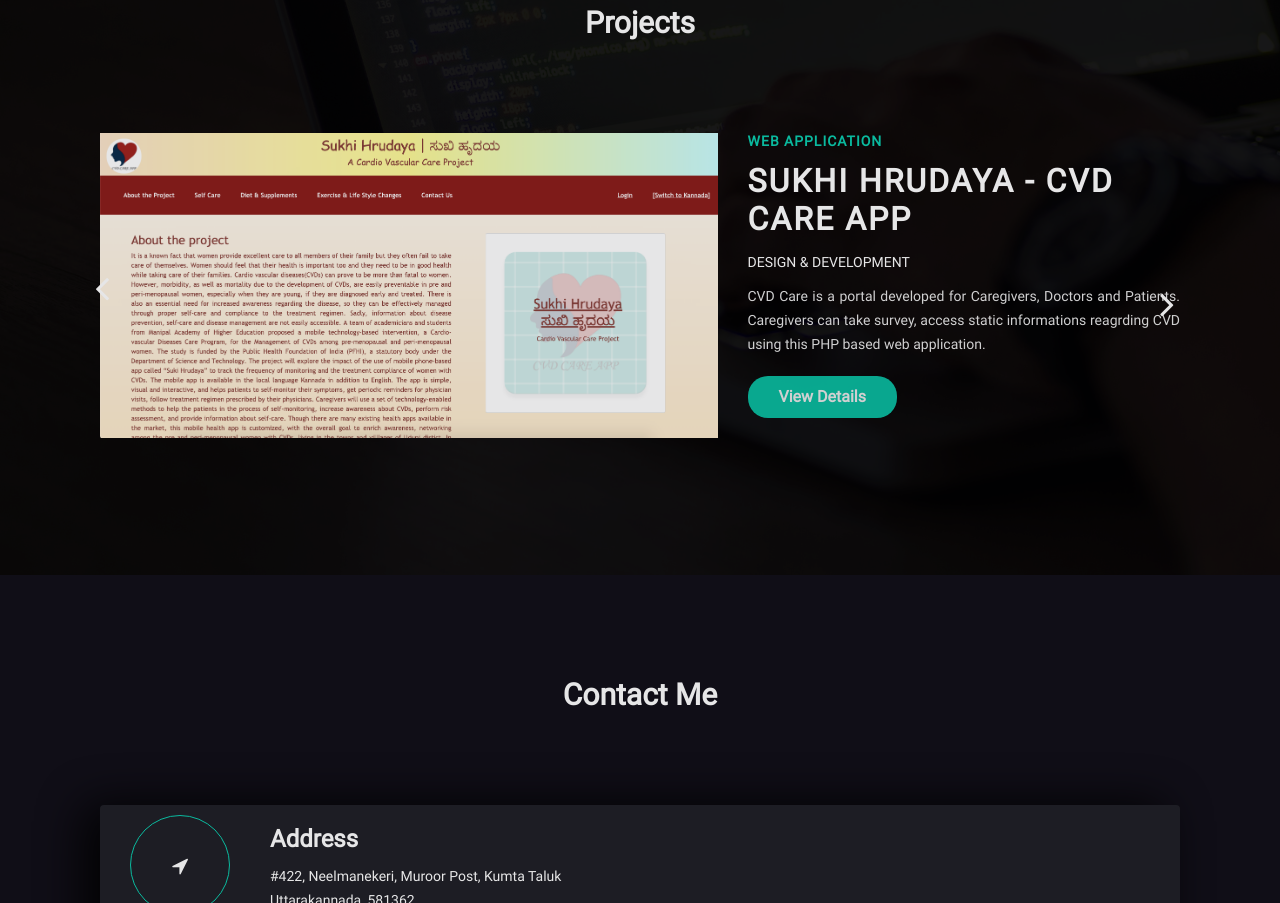
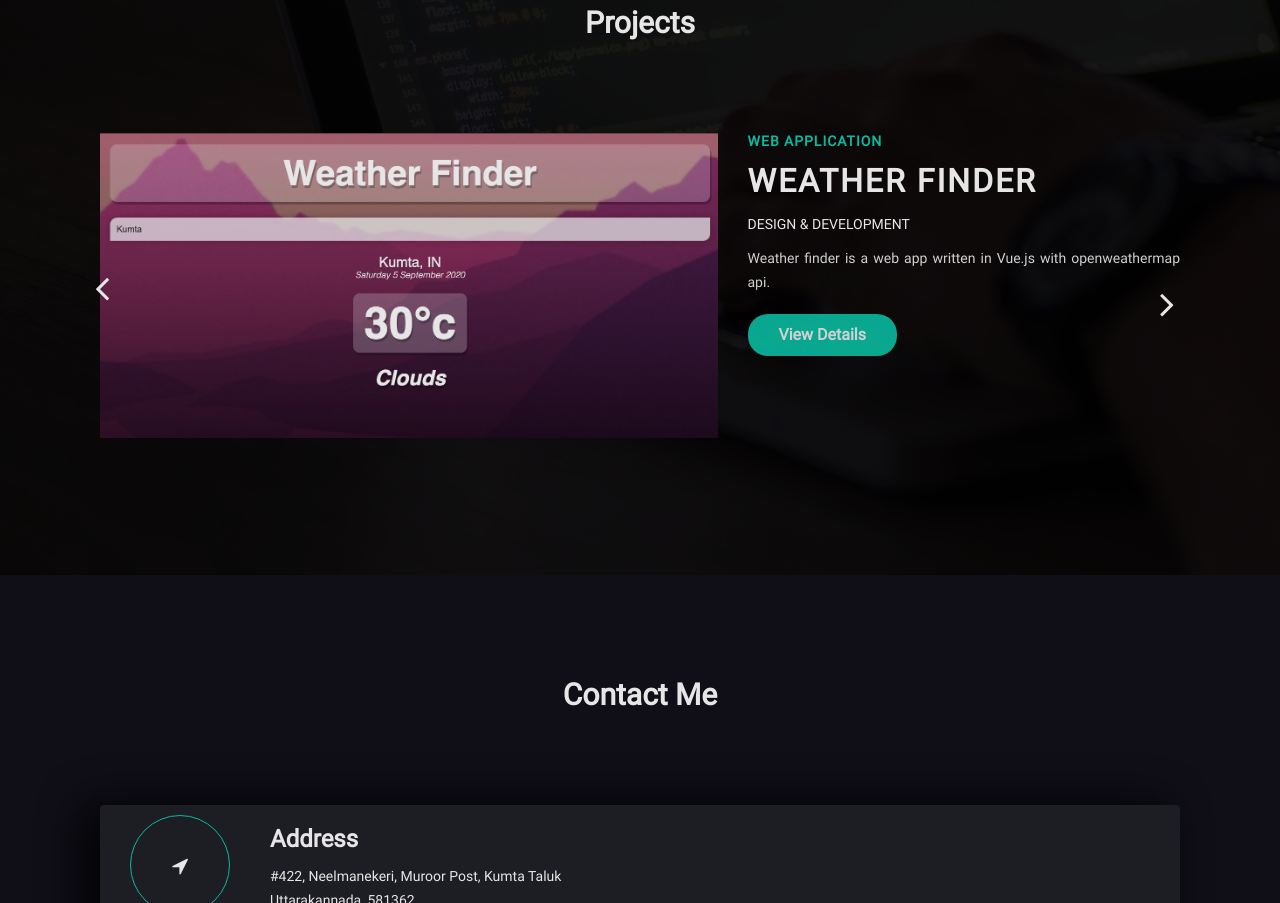
Before and after one commit to shivaprasad-bhat/shivaprasad-portfolio, a plain HTML site: page index.html in a window 1280 px wide. Shown: the part 4456-5359 px from the top of the page. Drawn offline with Linux system fonts and the light colour scheme.

Commit message:
adding weather app details

```diff
--- a/index.html
+++ b/index.html
@@ -1204,6 +1204,68 @@
                                                 data-wow-delay="0.2s"
                                             >
                                                 <img
+                                                    src="assets/images/wether.png"
+                                                    alt=""
+                                                    class="img-fluid"
+                                                />
+                                            </div>
+                                        </div>
+                                        <div class="col-sm-5">
+                                            <div
+                                                class="mh-featured-project-content"
+                                            >
+                                                <h4
+                                                    class="project-category wow fadeInUp"
+                                                    data-wow-duration="0.8s"
+                                                    data-wow-delay="0.4s"
+                                                >
+                                                    Web Application
+                                                </h4>
+                                                <h2
+                                                    class="wow fadeInUp"
+                                                    data-wow-duration="0.8s"
+                                                    data-wow-delay="0.5s"
+                                                >
+                                                    Weather Finder
+                                                </h2>
+                                                <span
+                                                    class="wow fadeInUp"
+                                                    data-wow-duration="0.8s"
+                                                    data-wow-delay="0.6s"
+                                                    >Design & Development</span
+                                                >
+                                                <p
+                                                    class="wow fadeInUp"
+                                                    data-wow-duration="0.8s"
+                                                    data-wow-delay="0.7s"
+                                                    style="text-align: justify"
+                                                >
+                                                    Weather finder is a web app
+                                                    written in Vue.js with
+                                                    openweathermap api.
+                                                </p>
+                                                <a
+                                                    href="https://shivaprasad-bhat.github.io/weather"
+                                                    target="_blank"
+                                                    class="btn btn-fill wow fadeInUp"
+                                                    data-wow-duration="0.8s"
+                                                    data-wow-delay="0.7s"
+                                                    >View Details</a
+                                                >
+                                            </div>
+                                        </div>
+                                    </div>
+                                </div>
+                                <!-- Project Items -->
+                                <div class="col-sm-12 mh-featured-item">
+                                    <div class="row">
+                                        <div class="col-sm-7">
+                                            <div
+                                                class="mh-featured-project-img shadow-2 wow fadeInUp"
+                                                data-wow-duration="0.8s"
+                                                data-wow-delay="0.2s"
+                                            >
+                                                <img
                                                     src="assets/images/sukhihridaya.png"
                                                     alt=""
                                                     class="img-fluid"
```
Also changed, not shown: assets/images/wether.png (added).
